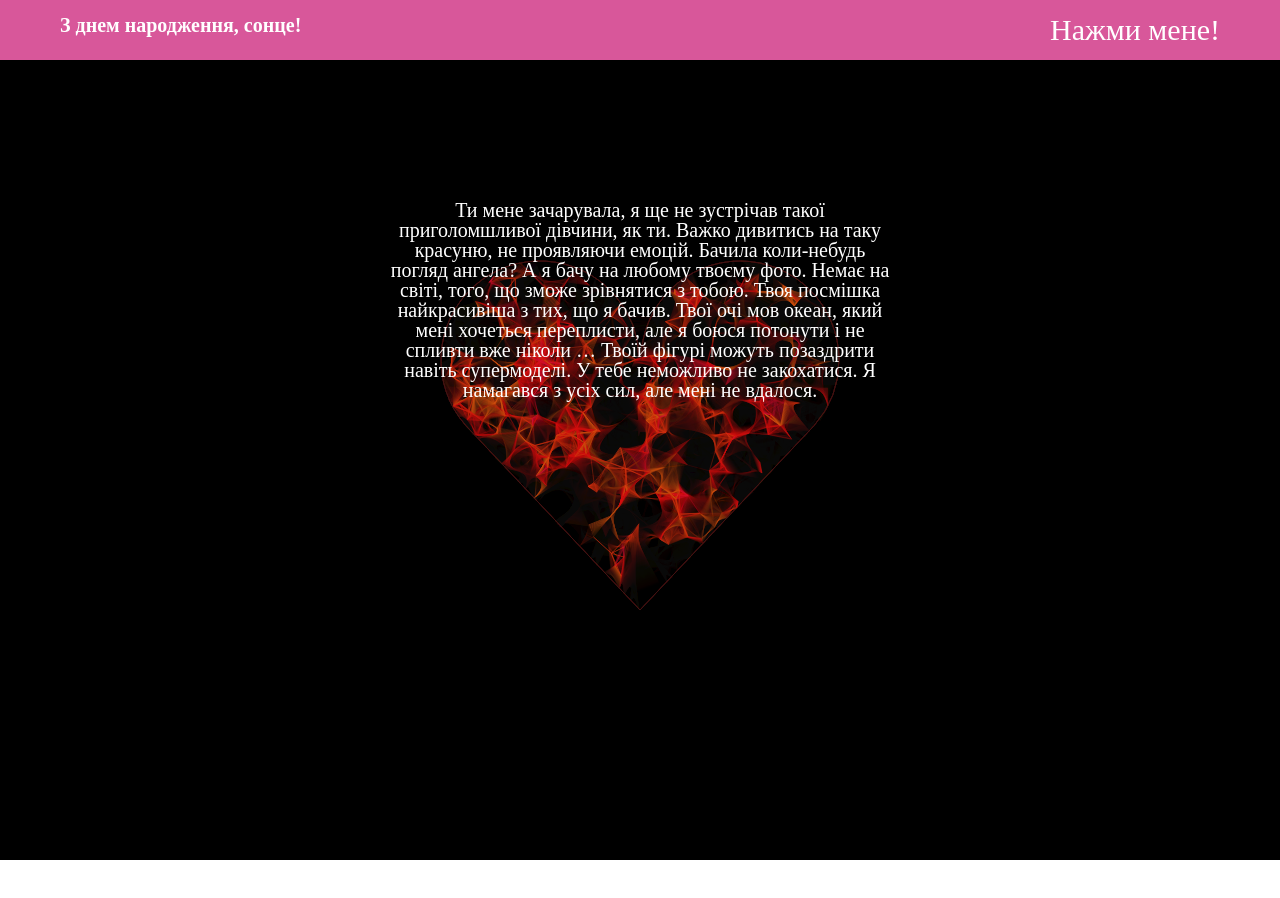
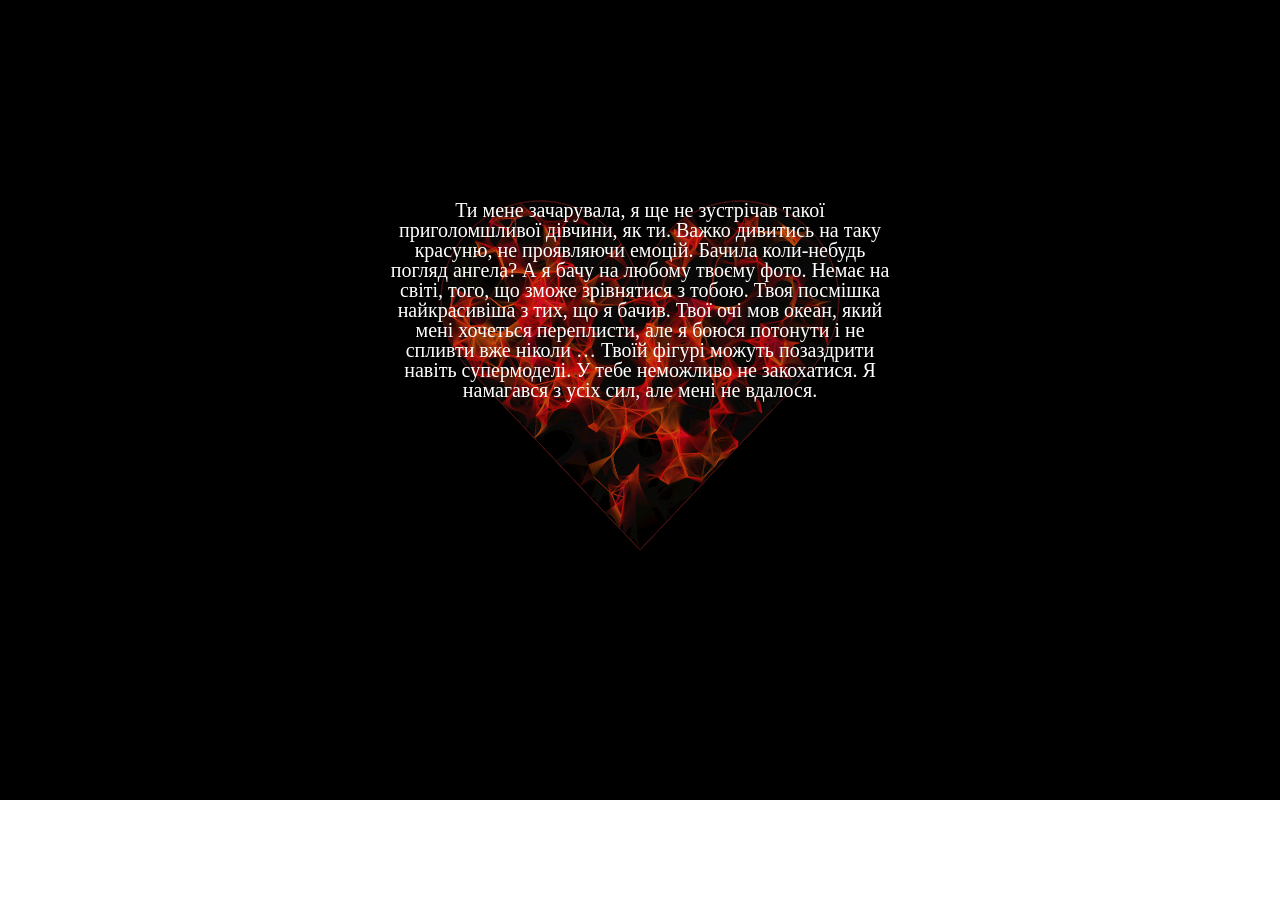
Before and after one commit to VS18-2/birthday, a plain HTML site: page secondPage.html in a window 1280 px wide. After the commit the page ends 800 px from the top, so only its background shows below. Drawn offline with Linux system fonts and the light colour scheme.

Commit message:
Add files via upload

```diff
--- a/css/style.css
+++ b/css/style.css
@@ -363,7 +363,6 @@ nav {
 
 .second__text {
   width: 40%;
-  height: 100%;
   position: absolute;
   top: 0;
   margin-top: 200px;
--- a/secondPage.html
+++ b/secondPage.html
@@ -16,21 +16,6 @@
 
 <body>
 
-    <!-- Navbar -->
-<nav>
-    <div class="container">
-        <div class="navbar">
-            <div class="logo"> <a href="./main.html">З днем народження, сонце! </a> </div>
-            <ul class="menu">
-                <li class="menu__item"><a href="./secondPage.html" class="menu__item-link" data-scroll>Нажми мене!</a></li>
-                <!-- <li class="menu__item"><a href="#" class="menu__item-link" data-scroll>Признання</a></li> -->
-            </ul>
-            <div class="burger">
-                <span></span>
-            </div>
-        </div>
-    </div>
-</nav>
     <main>
 
 <section class="background__wrapper">
```
Also changed, not shown: main.html (+0 -15 lines), css/style.min.css.
